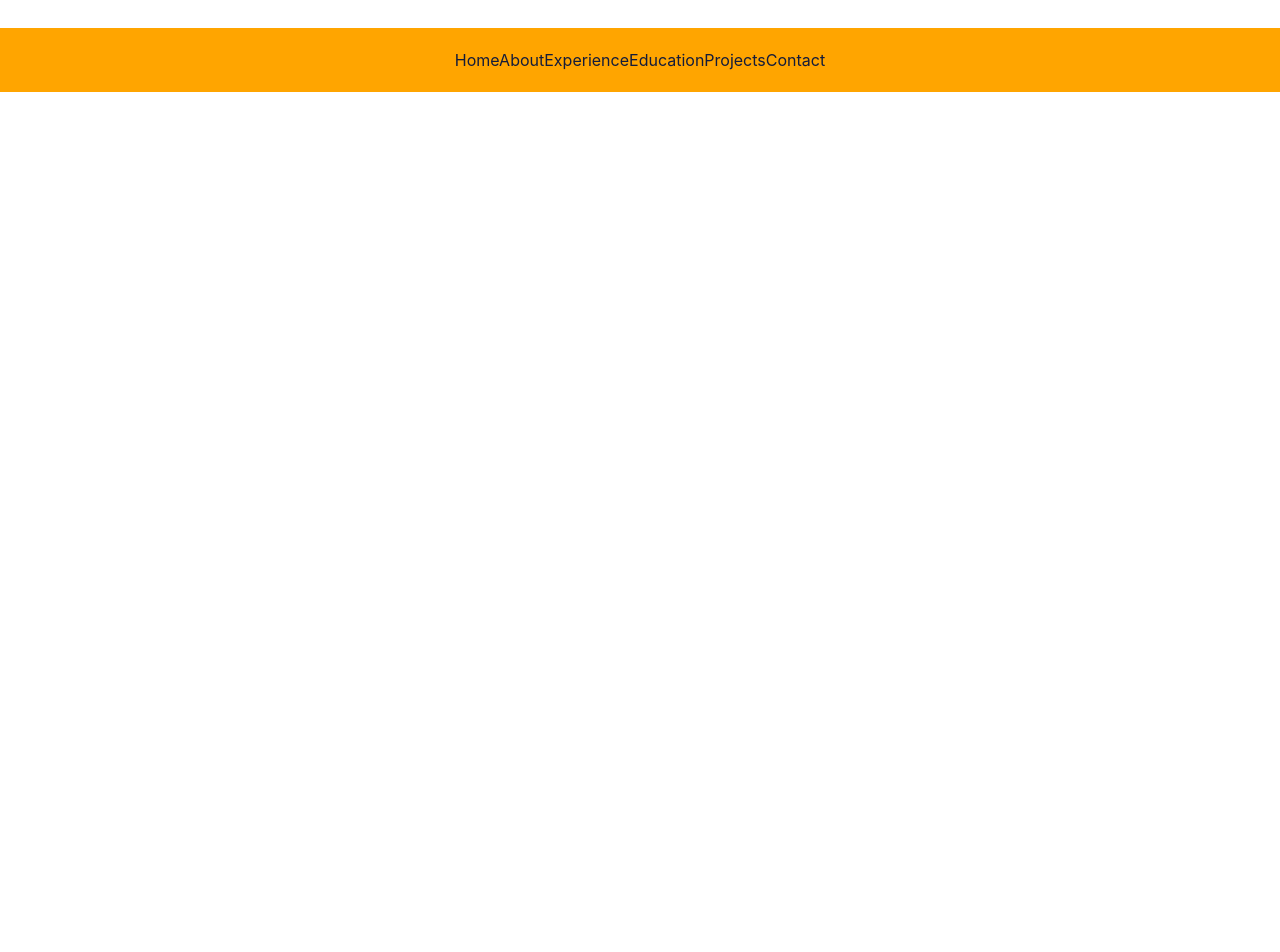
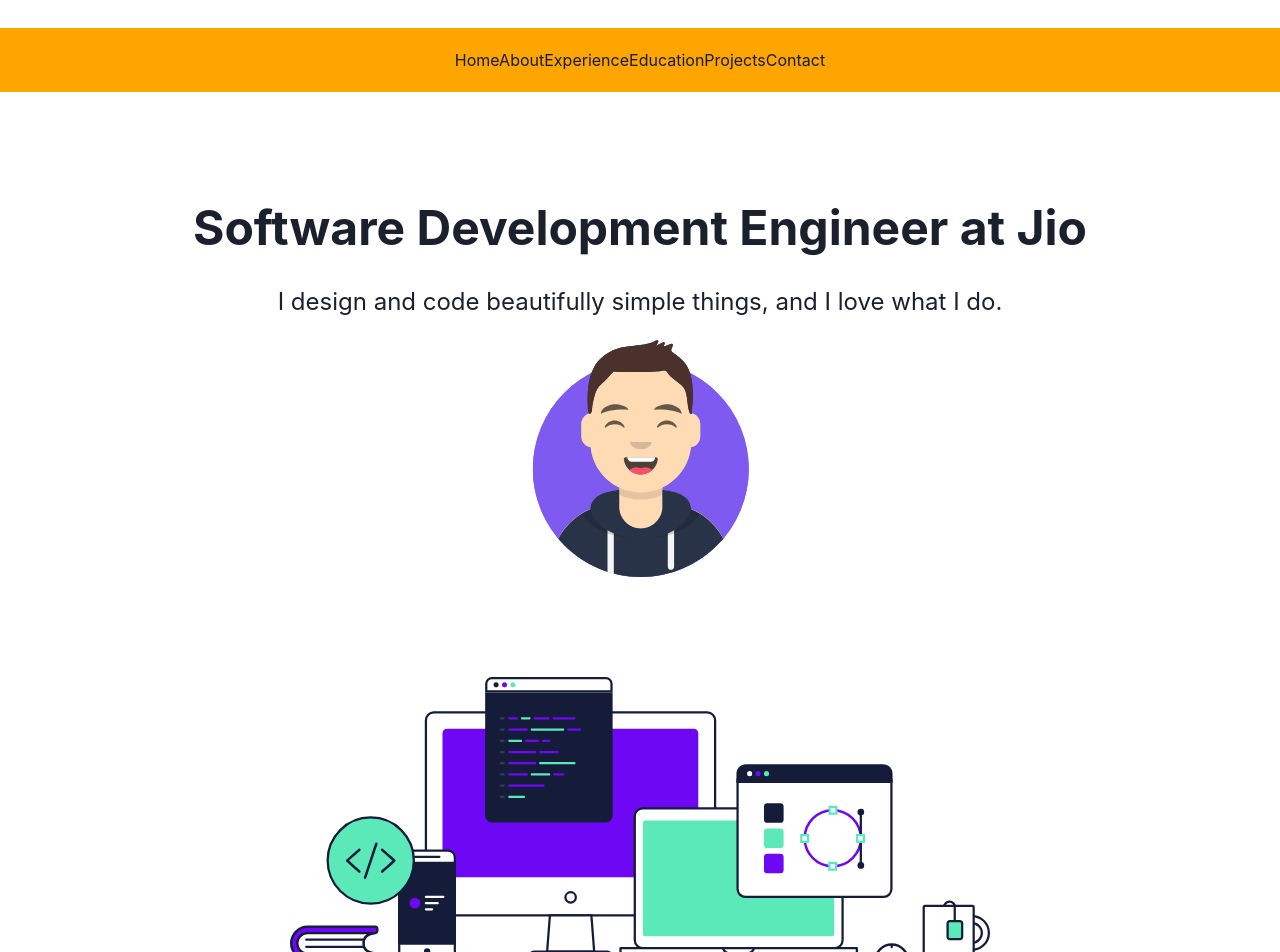
Before and after one commit to Chinmay2660/Portfolio, a React (Create React App) app: page / in a window 1280 px wide. Shown: the top 952 px of the page. Before the commit the page ends 800 px from the top, so only its background shows below. Built offline with nearby package versions, Linux system fonts and the light colour scheme.

Commit message:
Added Home

```diff
--- a/package.json
+++ b/package.json
@@ -12,6 +12,7 @@
     "framer-motion": "^10.16.16",
     "react": "^18.2.0",
     "react-dom": "^18.2.0",
+    "react-parallax-tilt": "^1.7.179",
     "react-scripts": "5.0.1",
     "web-vitals": "^2.1.4"
   },
--- a/src/App.js
+++ b/src/App.js
@@ -1,11 +1,13 @@
 import React from 'react';
 import './App.css';
 import Navbar from './Components/Navbar/Navbar'
+import Home from './Components/Home/Home';
 
 function App() {
   return (
     <div className="App">
-    <Navbar/>
+      <Navbar />
+      <Home />
     </div>
   );
 }
--- /dev/null
+++ b/src/Components/Home/Home.jsx
@@ -0,0 +1,34 @@
+import React from 'react';
+import avatar from '../../Assets/avatar.svg';
+import { Box, Text } from '@chakra-ui/react';
+import Tilt from 'react-parallax-tilt';
+import devices from '../../Assets/hero-devices.svg';
+
+const Home = () => {
+    return (
+        <Box
+            display="flex"
+            flexDirection="column"
+            alignItems="center"
+            textAlign="center"
+            marginTop="100px"
+        >
+            <Text fontSize="5xl" fontWeight="bold">
+                Software Development Engineer at Jio
+            </Text>
+            <Text fontSize="2xl" style={{marginTop: '20px'}}>
+                I design and code beautifully simple things, and I love what I do.
+            </Text>
+            <Tilt>
+                <img src={avatar} alt="Avatar" style={{ marginTop: '20px' }} />
+            </Tilt>
+            <img
+                src={devices}
+                alt="Devices"
+                style={{ marginTop: '100px', width: '700px' }}
+            />
+        </Box>
+    );
+};
+
+export default Home;
```
Also changed, not shown: src/Assets/hero-devices.svg (added), 1 other file (tests, documents, lock files or other folders).
